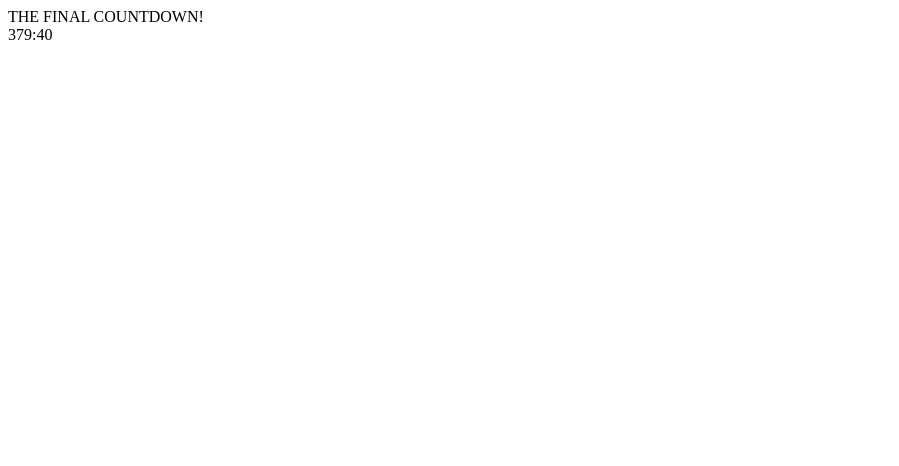
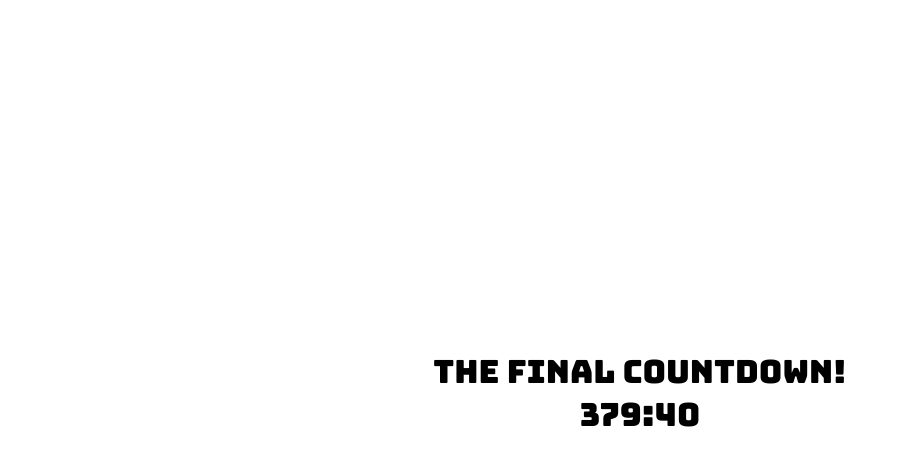
Before and after one commit to MattWoelk/FinalCountdown, a plain HTML site: page index.html in a window 1280 px wide. Shown: the whole page, without its empty margins (0-899 px from the left). Drawn offline with Linux system fonts and the light colour scheme.

Commit message:
fully working

```diff
--- a/index.html
+++ b/index.html
@@ -7,12 +7,6 @@ var night = new Date(now.getFullYear(),
 		     0, 0, 0);
 var msTillMidnight = night.getTime() - now.getTime();
 var sTillMidnight = msTillMidnight / 1000;
-//var myCountdown1 = new Countdown({
-//	    time: msTillMidnight / 1000, // divide by 1000 to get from ms to sec, if this function needs seconds here.
-//	    width:200,
-//	    height:55,
-//	    rangeHi:"hour",
-//	    style:"flip"});
 
 function startTimer(duration, display) {
 	var timer = duration, minutes, seconds;
@@ -27,19 +21,39 @@ function startTimer(duration, display) {
 
 		if (--timer < 0) {
 			timer = duration;
-			//window.location.href = "http://stackoverflow.com";
+			window.location.href = "https://www.youtube.com/watch?v=9jK-NcRmVcw&feature=youtu.be&t=117s";
 		}
 	}, 1000);
 }
 
 window.onload = function () {
-var fiveMinutes = 1 * 5,
+var fiveSeconds = 1 * 5,
 display = document.querySelector('#time');
 startTimer(sTillMidnight, display);
 };
 
 </script>
 
+<head>
+	<link href="https://fonts.googleapis.com/css?family=Bungee" rel="stylesheet">
+</head>
+
 <body>
-	<div>THE FINAL COUNTDOWN!<br><span id="time">00:00</span></div>
+	<div style="width: 600px;
+		    height: 100px;
+		    background-color: white;
+		    position: absolute;
+		    top: 0;
+		    bottom: 0;
+		    left: 0;
+		    right: 0;
+		    font-family: 'Bungee', cursive;
+		    font-size: xx-large;
+		    margin: auto;">
+		<center>
+		THE FINAL COUNTDOWN!
+		<br>
+		<span id="time">00:00</span>
+		</center>
+	</div>
 </body>
```
